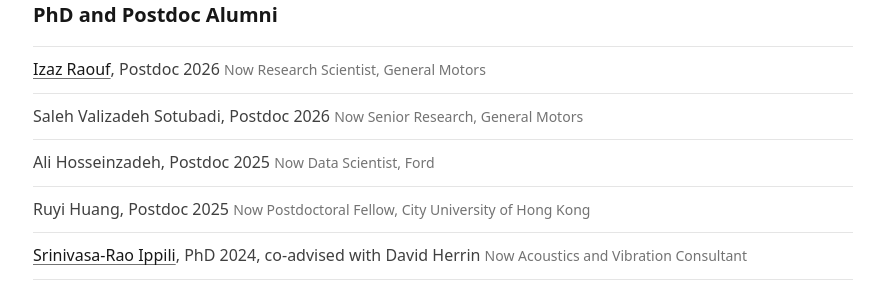
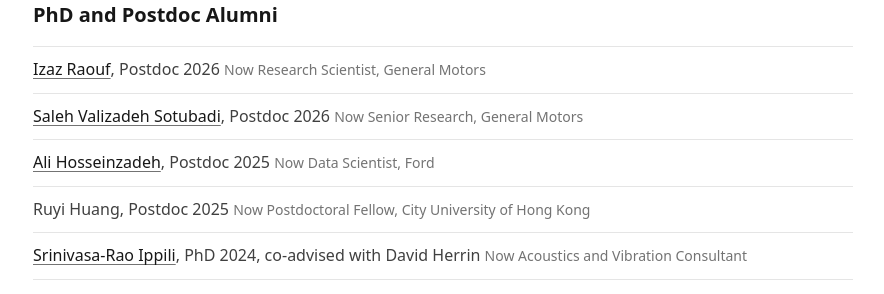
Before and after one commit to CWRU-AISM/CWRU-AISM.github.io, a Jekyll site: the page built from people.html, in a window 1280 px wide and 900 px high, scrolled down 1290 px. Shown: the part 155-449 px from the top of the window, without its empty margins (127-1011 px from the left). Built offline with Jekyll 4.4.1, drawn with Linux system fonts in a browser that asks for light colours.

```diff
--- a/_data/people.yml
+++ b/_data/people.yml
@@ -59,11 +59,11 @@ alumni:
       - name: Saleh Valizadeh Sotubadi
         degree: Postdoc 2026
         now: Senior Research, General Motors
-        Linkedin: "https://www.linkedin.com/in/saleh-valizadeh-sotubadi-9a5905177/"
+        linkedin: https://www.linkedin.com/in/saleh-valizadeh-sotubadi-9a5905177/
       - name: Ali Hosseinzadeh
         degree: Postdoc 2025
         now: Data Scientist, Ford
-        Linkedin: "https://www.linkedin.com/in/ali-hosseinzadeh-ph-d-6099b2116/"
+        linkedin: https://www.linkedin.com/in/ali-hosseinzadeh-ph-d-6099b2116/
       - name: Ruyi Huang
         degree: Postdoc 2025
         now: Postdoctoral Fellow, City University of Hong Kong
```
